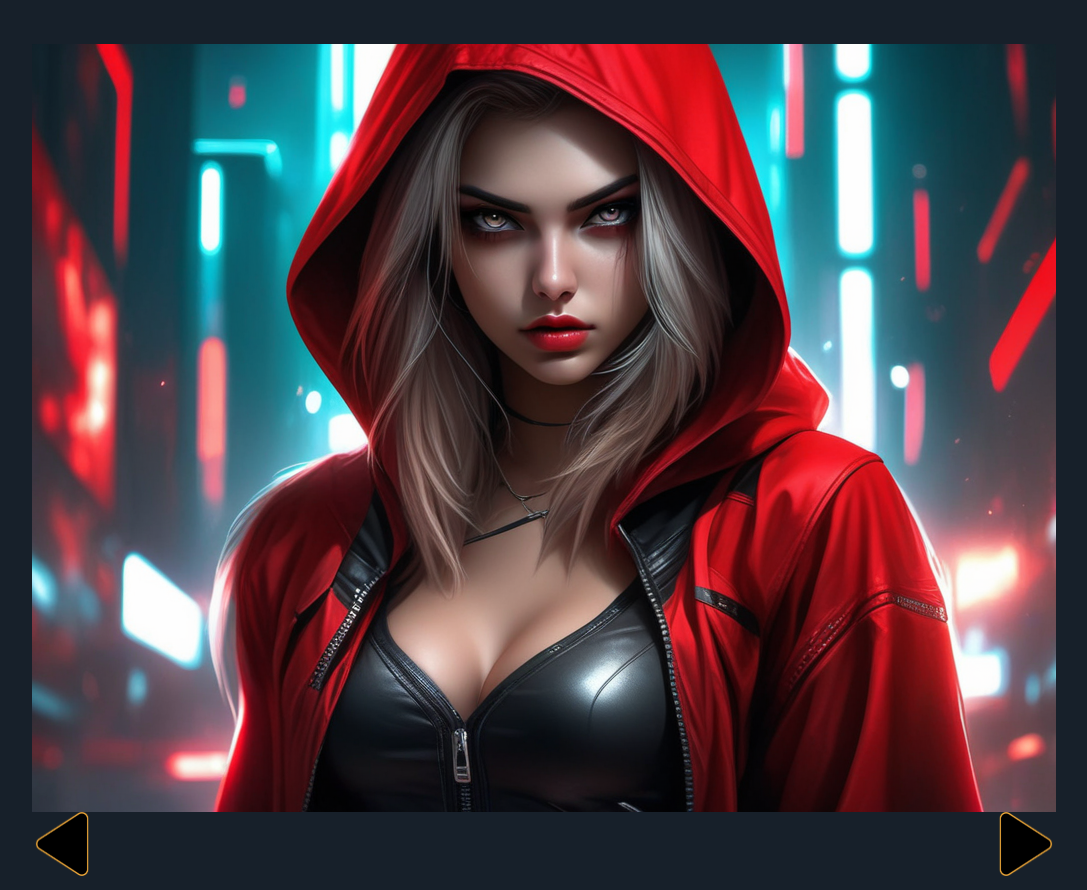
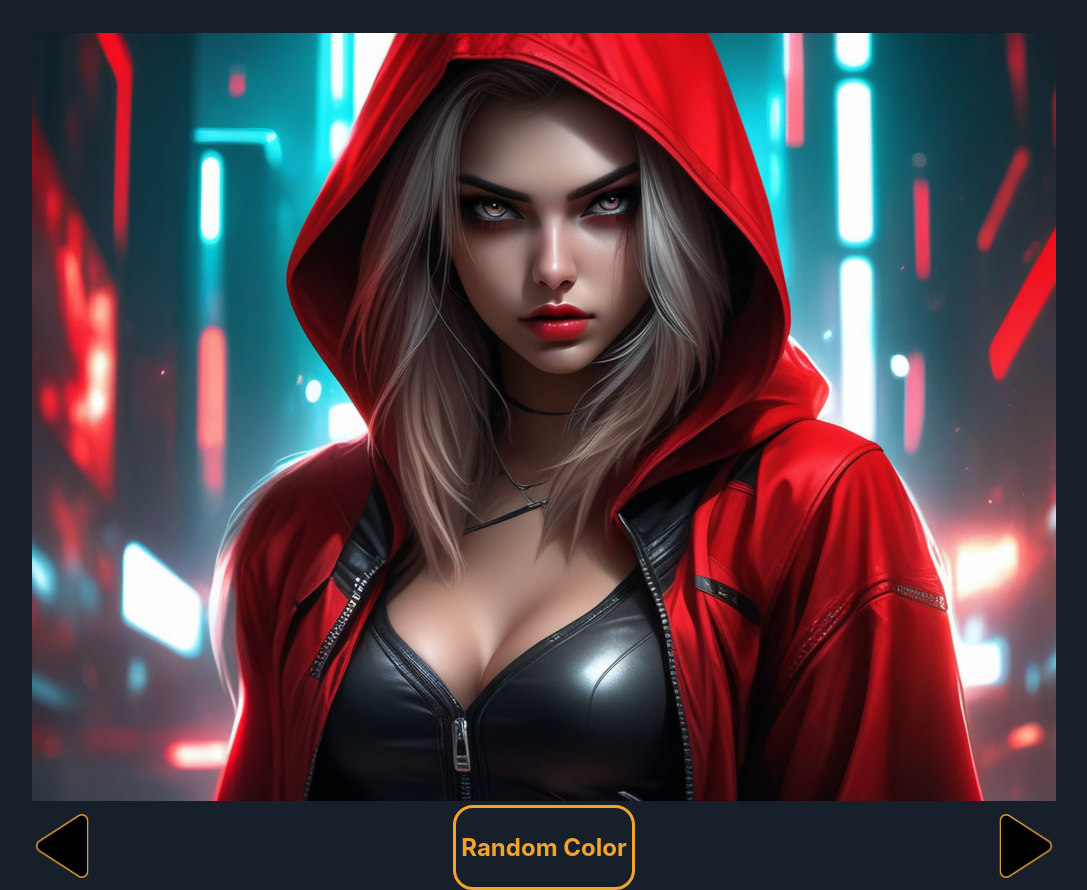
Before and after one commit to VladimirKraswov/react-base, a React (Create React App) app: page / in a window 1280 px wide. Shown: the whole page, without its empty margins (96-1183 px from the left). Built offline with nearby package versions, Linux system fonts and the light colour scheme.

Commit message:
Add code

```diff
--- a/src/App.tsx
+++ b/src/App.tsx
@@ -3,21 +3,31 @@ import dayjs from 'dayjs';
 
 import { ImageSlider, ImageSliderOld, Time } from './components';
 import girlImageImports from './assets';
+import { generateRandomColor } from './utils/generateColor';
 
 
 function App() {
   const [time, setTime] = useState(dayjs().format('HH:mm:ss'));
+  const [color, setColor] = useState('#FFD700')
+
+  const handleChangeColor = () => {
+    const newColor = generateRandomColor();
+    setColor(newColor);
+  };
 
   useEffect(() => {
     setInterval(() => {
-      setTime(dayjs().format('HH:mm:ss'))
+      setTime(dayjs().format('HH:mm:ss'));
     }, 1000)
   }, [])
 
   return (
     <div style={styles.container}>
-      <Time time={time}/>
-      <ImageSlider images={girlImageImports}/>
+      <Time time={time} color={color}/>
+      <ImageSliderOld
+        images={girlImageImports}
+        onChangeColor={handleChangeColor}
+      />
     </div>
   );
 }
--- a/src/components/ImageSlider.tsx
+++ b/src/components/ImageSlider.tsx
@@ -3,9 +3,12 @@ import Button from './Button';
 
 interface ImageSliderProps {
   images: any[];
+  onChangeColor?: () => void;
 }
 
-const ImageSlider: React.FC<ImageSliderProps> = ({ images }) => {
+const ImageSlider: React.FC<ImageSliderProps> = ({ images, onChangeColor }) => {
+  console.log('Render: ImageSlider');
+
   const [currentIndex, setCurrentIndex] = useState(0);
 
   const handleNext = () => {
@@ -18,11 +21,30 @@ const ImageSlider: React.FC<ImageSliderProps> = ({ images }) => {
     );
   };
 
+  // const container = React.createElement('div', { style: styles.container },
+  //   React.createElement('img', { src: images[currentIndex], alt: 'Current img' }),
+  //   React.createElement('div', { style: styles.buttonContainer },
+  //     React.createElement(Button, { isLeft: true, onClick: handlePrev }),
+  //     React.createElement('button', { style: styles.rndColorBtn, onClick: onChangeColor },
+  //       React.createElement('h2', { style: styles.rndColorBtnText }, 'Random Color')
+  //     ),
+  //     React.createElement(Button, { onClick: handleNext })
+  //   )
+  // );
+
+  // return container
+
   return (
     <div style={styles.container}>
       <img src={images[currentIndex]} alt="Current img" />
       <div style={styles.buttonContainer}>
       <Button isLeft onClick={handlePrev} />
+      <button
+        style={styles.rndColorBtn}
+        onClick={onChangeColor}
+      >
+          <h2 style={styles.rndColorBtnText}>Random Color</h2>
+      </button>
       <Button onClick={handleNext} />
       </div>
     </div>
@@ -40,6 +62,14 @@ const styles: { [name: string]: React.CSSProperties }  = {
     flexDirection: 'row',
     justifyContent: 'space-between',
   },
+  rndColorBtn: {
+    border: "3px solid #F2A42A",
+    borderRadius: 20,
+    padding: '5px 5px',
+  },
+  rndColorBtnText: {
+    color: '#F2A42A'
+  }
 }
 
 export default ImageSlider;
--- a/src/components/ImageSliderOld.tsx
+++ b/src/components/ImageSliderOld.tsx
@@ -1,14 +1,19 @@
-import React, { Component } from 'react';
+import React, { Component, PureComponent } from 'react';
+import Button from './Button';
 
 interface ImageSliderProps {
   images: any;
+  onChangeColor?: () => void;
 }
 
 interface ImageSliderState {
   currentIndex: number;
 }
 
-class ImageSlider extends Component<ImageSliderProps, ImageSliderState> {
+// class ImageSliderOld extends PureComponent<ImageSliderProps, ImageSliderState> {
+class ImageSliderOld extends Component<ImageSliderProps, ImageSliderState> {
+  // Метод-конструктор, вызывается при создании экземпляра компонента.
+  // Используется для инициализации состояния и привязки методов к экземпляру.
   constructor(props: ImageSliderProps) {
     super(props);
     this.state = {
@@ -16,12 +21,60 @@ class ImageSlider extends Component<ImageSliderProps, ImageSliderState> {
     };
   }
 
+  // Вызывается после того, как компонент был вставлен в DOM.
+  // Используется для выполнения действий, которые требуют доступа к DOM или инициализации данных.
+  componentDidMount() {
+    console.log('componentDidMount');
+  }
+
+  // Вызывается после обновления компонента и после того, как новый вывод был отрисован в DOM.
+  // Используется для выполнения действий на основе предыдущих и текущих свойств и состояния.
+  componentDidUpdate(prevProps: {}, prevState: ImageSliderState) {
+    console.log('componentDidUpdate');
+  }
+
+  // Вызывается перед удалением компонента из DOM.
+  // Используется для очистки ресурсов, отписки от событий или выполнения других завершающих действий.
+  componentWillUnmount() {
+    console.log('componentWillUnmount');
+  }
+
+  // Определяет, должен ли компонент обновляться после изменения свойств или состояния.
+  // Возвращает true (по умолчанию) или false для оптимизации рендеринга.
+  // Не используется при PureComponent так как PureComponent уже реализует этот метод поверхностным сравнением
+  shouldComponentUpdate(nextProps: {}, nextState: ImageSliderState) {
+    console.log('shouldComponentUpdate');
+    return true;
+  }
+
+  // Статический метод, вызывается при обновлении свойств компонента.
+  // Используется для обновления состояния компонента на основе новых свойств.
+  static getDerivedStateFromProps(nextProps: {}, prevState: ImageSliderState) {
+    console.log('getDerivedStateFromProps');
+    return null;
+  }
+
+  // Вызывается перед фактическим обновлением DOM.
+  // Используется, например, для сохранения позиции прокрутки перед обновлением компонента.
+  getSnapshotBeforeUpdate(prevProps: {}, prevState: ImageSliderState) {
+    console.log('getSnapshotBeforeUpdate');
+    return null;
+  }
+
+  // Вызывается при возникновении ошибки в компоненте или его дочерних компонентах.
+  // Используется для обработки ошибок и отображения запасного контента.
+  componentDidCatch(error: Error, info: React.ErrorInfo) {
+    console.log('componentDidCatch');
+  }
+
+  // Следующий слайд
   handleNext = () => {
     this.setState((prevState) => ({
       currentIndex: (prevState.currentIndex + 1) % this.props.images.length,
     }));
   };
 
+  // Предыдущий слайд
   handlePrev = () => {
     this.setState((prevState) => ({
       currentIndex:
@@ -30,18 +83,50 @@ class ImageSlider extends Component<ImageSliderProps, ImageSliderState> {
     }));
   };
 
+  // Обязательный метод, который возвращает JSX-разметку для отображения компонента.
+  // Вызывается при каждом обновлении компонента.
   render() {
+    console.log('Render: ImageSliderOld');
     const { images } = this.props;
     const { currentIndex } = this.state;
 
     return (
       <div>
-        <button onClick={this.handlePrev}>Prev</button>
         <img src={images[currentIndex]} alt="Current" />
-        <button onClick={this.handleNext}>Next</button>
+        <div style={styles.buttonContainer}>
+      <Button isLeft onClick={this.handlePrev} />
+      <button
+        style={styles.rndColorBtn}
+        onClick={this.props.onChangeColor}
+      >
+          <h2 style={styles.rndColorBtnText}>Random Color</h2>
+      </button>
+      <Button onClick={this.handleNext} />
+      </div>
       </div>
     );
   }
 }
 
-export default ImageSlider;
+const styles: { [name: string]: React.CSSProperties }  = {
+  container: {
+    display: 'flex',
+    flexDirection: 'column',
+  },
+  buttonContainer: {
+    display: 'flex',
+    width: '100%',
+    flexDirection: 'row',
+    justifyContent: 'space-between',
+  },
+  rndColorBtn: {
+    border: "3px solid #F2A42A",
+    borderRadius: 20,
+    padding: '5px 5px',
+  },
+  rndColorBtnText: {
+    color: '#F2A42A'
+  }
+}
+
+export default ImageSliderOld;
--- a/src/components/Time.tsx
+++ b/src/components/Time.tsx
@@ -2,18 +2,18 @@ import React from 'react';
 
 interface TimeProps {
   time: string;
+  color: string;
 }
 
-const Time: React.FC<TimeProps> = ({ time }) => {
+const Time: React.FC<TimeProps> = ({ time, color }) => {
 
   return (
-    <h1 style={styles.container}>{time}</h1>
+    <h1 style={{...styles.container, color}}>{time}</h1>
   );
 };
 
 const styles: { [name: string]: React.CSSProperties }  = {
   container: {
-    color: '#FFD700',
     fontSize: 48,
   },
   time: {
--- /dev/null
+++ b/src/utils/generateColor.ts
@@ -0,0 +1,11 @@
+export function generateRandomColor() {
+  // Генерируем три случайных числа для каждой компоненты цвета (RGB)
+  const red = Math.floor(Math.random() * 256);
+  const green = Math.floor(Math.random() * 256);
+  const blue = Math.floor(Math.random() * 256);
+
+  // Формируем строку в формате RGB
+  const color = `rgb(${red},${green},${blue})`;
+
+  return color;
+}
```
